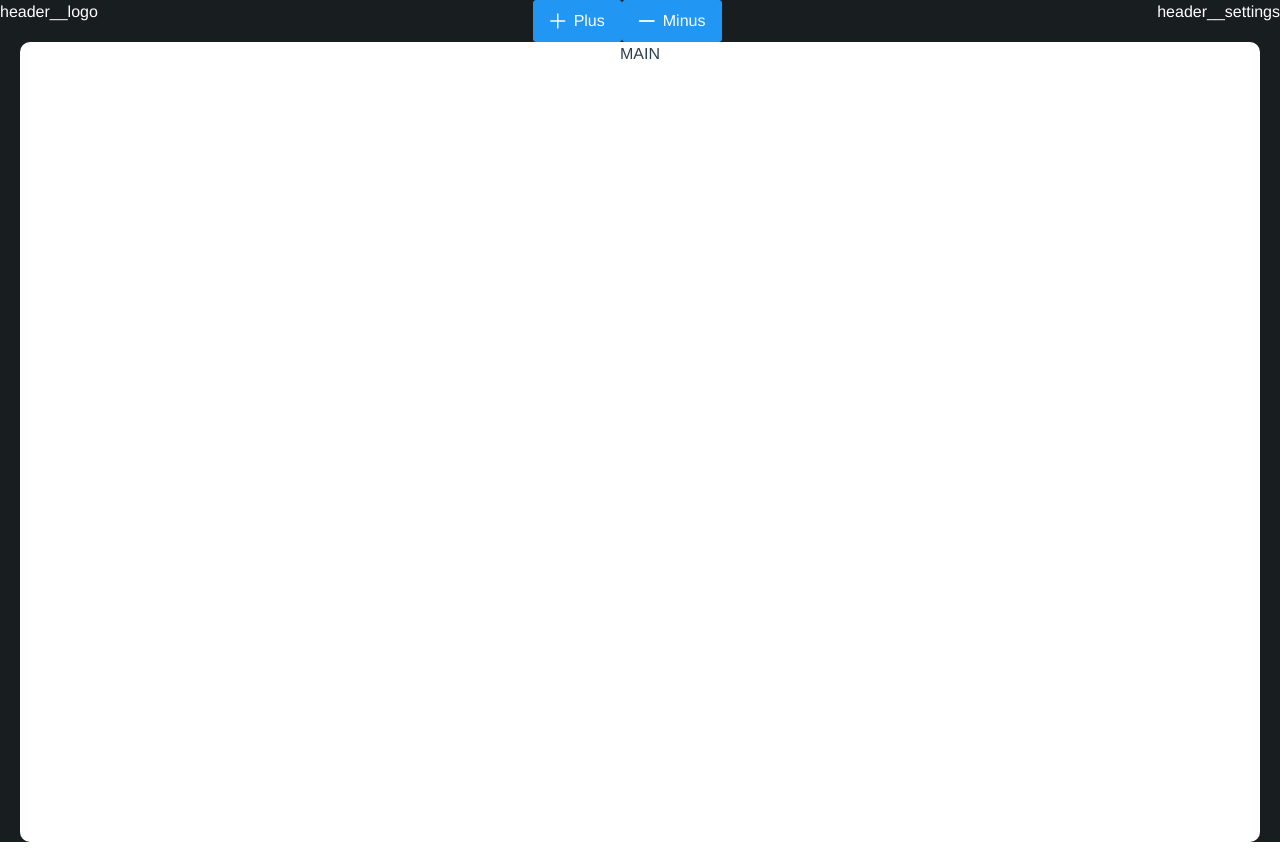
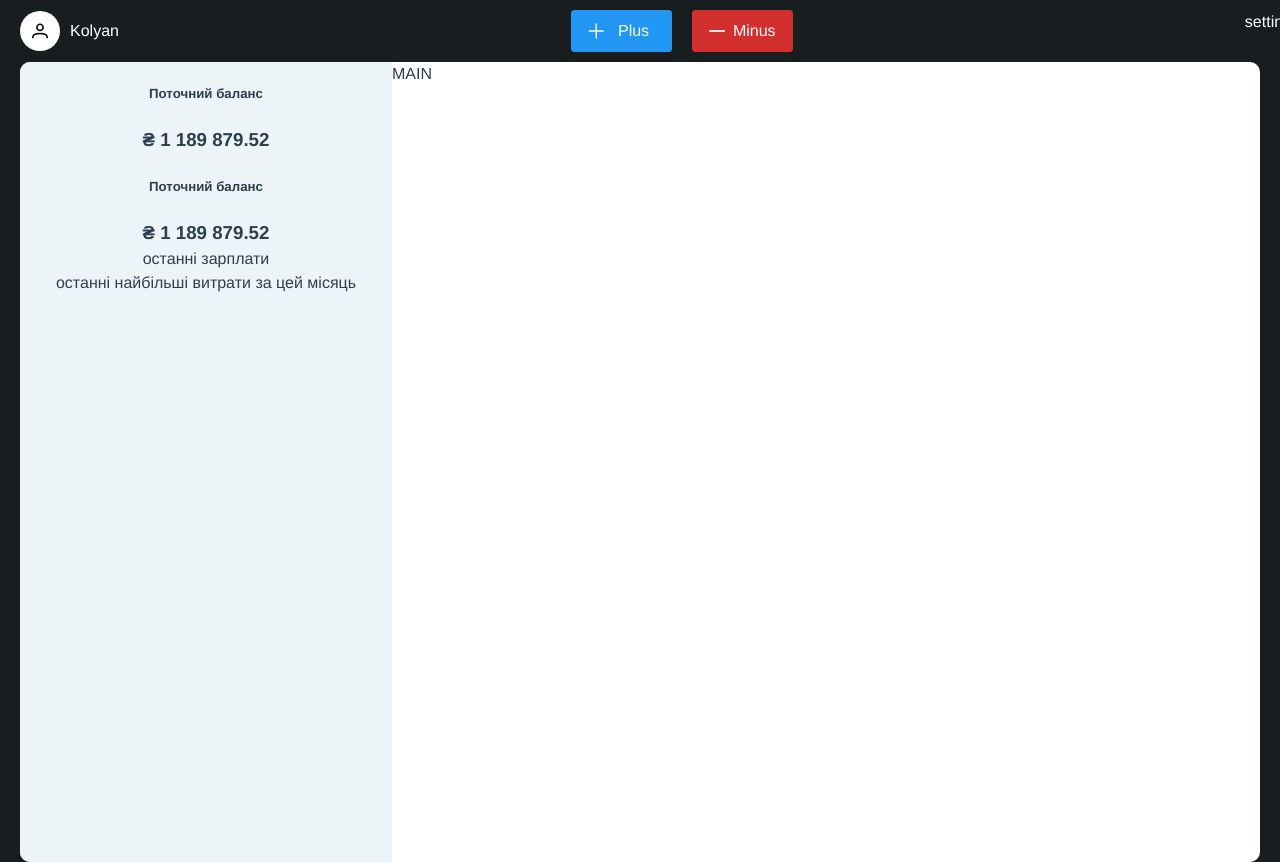
Before and after one commit to Kolya15/personal-finance-management_front, a Vue app: page / in a window 1280 px wide. Built offline with nearby package versions, Linux system fonts and the light colour scheme; no server answers; sample sign-in values are in the browser's storage.

Commit message:
+ added SideWindowWithInformation.vue

```diff
--- a/src/layouts/main/MainLayout.vue
+++ b/src/layouts/main/MainLayout.vue
@@ -2,6 +2,7 @@
 <div class="main-layout">
     <custom-header class="main-layout__header"/>
     <div class="main-layout__content">
+        <SideWindowWithInformation/>
         <router-view/>
     </div>
 </div>
@@ -9,22 +10,27 @@
 
 <script>
 import CustomHeader from './components/Header'
+import SideWindowWithInformation from './components/SideWindowWithInformation'
 export default {
   name: "MainLayout",
     components: {
-        CustomHeader
+        CustomHeader,
+        SideWindowWithInformation
     }
 }
 </script>
 
 <style lang="scss">
 .main-layout {
-
+    $marginLayout: 0 20px;
     background-color: #181D1F;
     min-height: 100vh;
-
+    &__header {
+        margin: $marginLayout;
+    }
     &__content{
-        margin:0 20px;
+        margin: $marginLayout;
+        display: flex;
         background-color: #ffffff;
         border-radius: 10px;
         min-height: 100vh;
--- a/src/layouts/main/components/Header.vue
+++ b/src/layouts/main/components/Header.vue
@@ -1,19 +1,24 @@
 <template>
     <div class="header">
-        <div class="header__logo">
-            <p>header__logo</p>
+        <div class="header__user">
+            <div class="header__user_logo">
+                <i class="pi pi-user"/>
+            </div>
+            <p class="header__user_name">Kolyan</p>
+
         </div>
         <div class="header__actions">
-            <Button label="Plus" icon="pi pi-plus" />
-            <Button label="Minus" icon="pi pi-minus" />
+            <Button label="Plus" icon="pi pi-plus" class="header__actions_income"/>
+            <Button label="Minus" icon="pi pi-minus"  class="header__actions_consumption p-button-danger"/>
         </div>
         <div class="header__settings">
-            <p>header__settings</p>
+            <p>settings</p>
         </div>
     </div>
 </template>
 
 <script>
+
 export default {
     name: 'Header'
 }
@@ -24,8 +29,51 @@ export default {
     color: #ffffff;
     display: flex;
     justify-content: space-between;
-
+    padding: 10px 0;
     width: 100%;
     background-color: #181D1F;
+
+    &__user {
+        display: flex;
+        align-items: center;
+        &_logo {
+            border-radius: 50%;
+            background-color: #ffffff;
+            width: 40px;
+            height: 40px;
+            display: flex;
+            justify-content: center;
+            align-items: center;
+            color: #000000;
+        }
+        &_name {
+            margin-left: 10px;
+        }
+    }
+
+    &__actions{
+        display: grid;
+        grid-column-gap: 20px;
+        grid-template-columns: repeat(2, 1fr);
+        grid-template-rows: 1fr;
+
+        //&_income {
+        //    background-color: rgba(8, 146, 86, .8);
+        //    &:focus {
+        //        outline: 0 none;
+        //        outline-offset: 0;
+        //        box-shadow: 0 0 0 0.2rem #15e38a;
+        //    }
+        //    &:enabled:active {
+        //        background: #15e38a;
+        //        color: #ffffff;
+        //        border-color: #15e38a;
+        //    }
+        //}
+
+        //&_consumption {
+        //
+        //}
+    }
 }
 </style>
--- /dev/null
+++ b/src/layouts/main/components/SideWindowWithInformation.vue
@@ -0,0 +1,33 @@
+<template>
+    <div class="window-with-information">
+        <div class="current-balance">
+            <h5 class="current-balance__title">Поточний баланс</h5>
+            <h3 class="current-balance__balance">₴ 1 189 879.52</h3>
+        </div>
+        <div class="latest-salaries">
+            <h5 class="current-balance__title">Поточний баланс</h5>
+            <h3 class="current-balance__balance">₴ 1 189 879.52</h3>
+            <span>останні зарплати</span>
+        </div>
+        <div class="latest-costs">
+            <span>останні найбільші витрати за цей місяць</span>
+        </div>
+    </div>
+
+</template>
+
+<script>
+export default {
+    name: "SideWindowWithInformation"
+}
+</script>
+
+<style scoped lang="scss">
+.window-with-information {
+    width: 30%;
+    max-width: 400px;
+    border-top-left-radius: 10px;
+    border-bottom-left-radius: 10px;
+    background-color: #EDF4F7;
+}
+</style>
```
